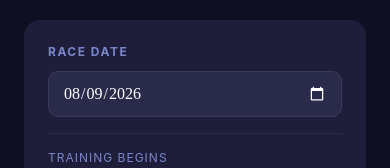
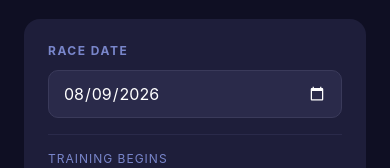
Before and after one commit to jlu-nyc/training-calendar, a React Native app: screen /Home in a window 390 px wide. Shown: the part 206-374 px from the top of the page. Built offline with nearby package versions, Linux system fonts and the light colour scheme.

Commit message:
font change

```diff
--- a/src/screens/HomeScreen.js
+++ b/src/screens/HomeScreen.js
@@ -176,7 +176,10 @@ const webInputStyle = {
   margin: 0,
   padding: '12px 14px',
   fontSize: '16px',
-  fontFamily: 'inherit',
+  // appearance:none (below) fixes the iOS width overflow but drops the native
+  // control's system font — re-point it at the same system font so the date
+  // text renders as it did before.
+  fontFamily: '-apple-system, BlinkMacSystemFont, system-ui, sans-serif',
   color: '#ffffff',
   backgroundColor: '#2a2a4a',
   border: '1px solid #3a3a5a',
```
